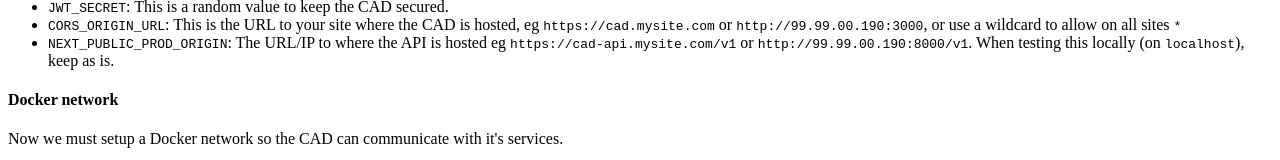
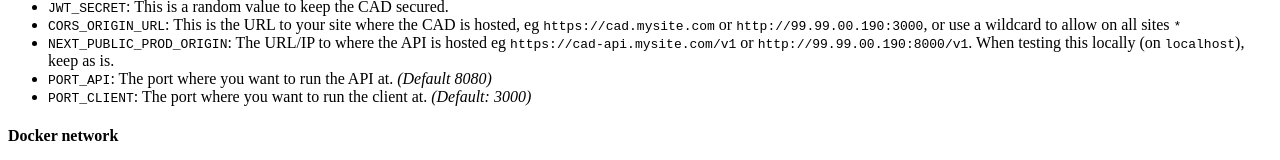
Before and after one commit to SnailyCAD/docs, a Next.js app: page /install/methods/docker in a window 1280 px wide. Shown: the part 1449-1609 px from the top of the page. Built offline with nearby package versions, Linux system fonts and the light colour scheme.

Commit message:
:hammer: chore: add usage for custom ports

```diff
--- a/pages/install/methods/docker.mdx
+++ b/pages/install/methods/docker.mdx
@@ -104,6 +104,8 @@ Now open the `.env` file and edit it's contents. View more info below.
 - `JWT_SECRET`: This is a random value to keep the CAD secured.
 - `CORS_ORIGIN_URL`: This is the URL to your site where the CAD is hosted, eg `https://cad.mysite.com` or `http://99.99.00.190:3000`, or use a wildcard to allow on all sites `*`
 - `NEXT_PUBLIC_PROD_ORIGIN`: The URL/IP to where the API is hosted eg `https://cad-api.mysite.com/v1` or `http://99.99.00.190:8000/v1`. When testing this locally (on `localhost`), keep as is.
+- `PORT_API`: The port where you want to run the API at. _(Default 8080)_
+- `PORT_CLIENT`: The port where you want to run the client at. _(Default: 3000)_
 
 #### Docker network
 
--- a/pages/install/methods/standalone.mdx
+++ b/pages/install/methods/standalone.mdx
@@ -106,6 +106,8 @@ Now open the `.env` file and edit it's contents. View more info below.
 - `JWT_SECRET`: This is a random value to keep the CAD secured.
 - `CORS_ORIGIN_URL`: This is the URL to your site where the CAD is hosted, eg `https://cad.mysite.com` or `http://99.99.00.190:3000`, or use a wildcard to allow on all sites `*`
 - `NEXT_PUBLIC_PROD_ORIGIN`: The URL/IP to where the API is hosted eg `https://cad-api.mysite.com/v1` or `http://99.99.00.190:8000/v1`. When testing this locally (on `localhost`), keep as is.
+- `PORT_API`: The port where you want to run the API at. _(Default 8080)_
+- `PORT_CLIENT`: The port where you want to run the client at. _(Default: 3000)_
 
 #### Moving env file
 
```
